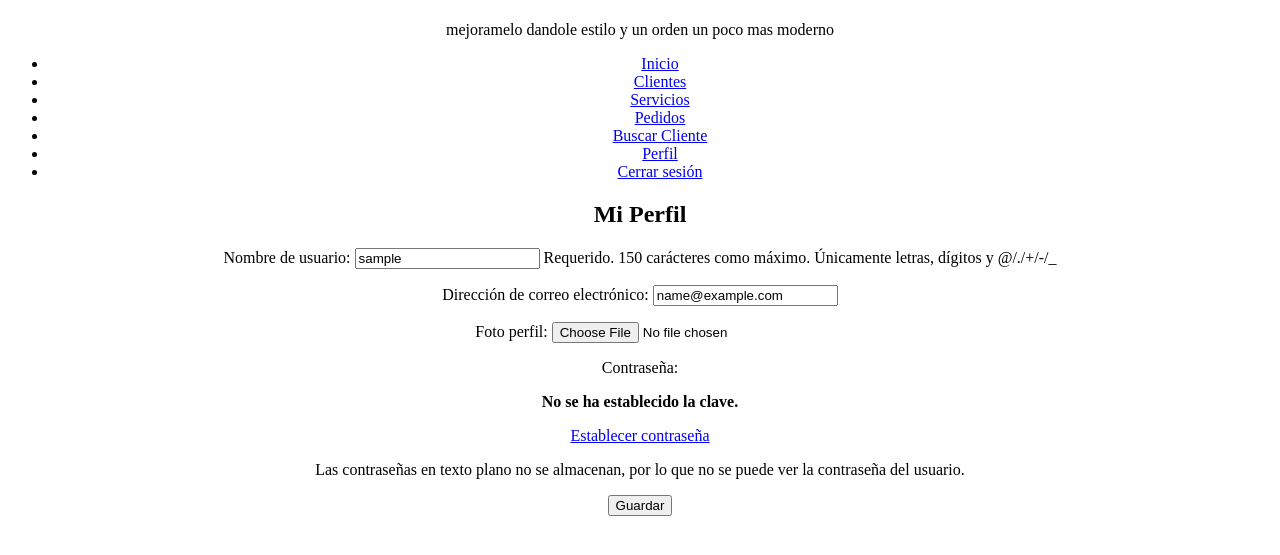
After one commit to TZaRZion/Coderhouse-57830-MiltondelRio, a Django app: page /perfil/ in a window 1280 px wide. The commit adds this page. Shown: the top 555 px of the page. Run offline with Django 5.2, Linux system fonts and the light colour scheme; the visitor is signed in with stand-in values (Sample User, id 1).

Commit message:
agregado de login profile y register

```diff
--- a/project/config/urls.py
+++ b/project/config/urls.py
@@ -16,18 +16,28 @@ Including another URLconf
 """
 from django.contrib import admin
 from django.urls import path
+from django.contrib.auth.views import LogoutView  # Asegúrate de importar LogoutView
+
 from servicios import views
+
+from django.conf import settings
+from django.conf.urls.static import static
 
 urlpatterns = [
     path('admin/', admin.site.urls),
     path("", views.index, name="index"),
-    path("cliente/list/", views.cliente_list, name = "cliente_list"),
-    path("servicio/list/", views.servicio_list, name = "servicio_list"),
-    path("pedido/list/", views.pedido_list, name = "pedido_list"),
-    path("cliente/create/", views.cliente_create, name = "cliente_create"),
-    path("servicio/create/", views.servicio_create, name = "servicio_create"),
-    path("pedido/create/", views.pedido_create, name = "pedido_create"),
+    path("cliente/list/", views.cliente_list, name="cliente_list"),
+    path("servicio/list/", views.servicio_list, name="servicio_list"),
+    path("pedido/list/", views.pedido_list, name="pedido_list"),
+    path("cliente/create/", views.cliente_create, name="cliente_create"),
+    path("servicio/create/", views.servicio_create, name="servicio_create"),
+    path("pedido/create/", views.pedido_create, name="pedido_create"),
     path("buscar/", views.buscar_cliente, name="buscar_cliente"),
+    path('registro/', views.registro_view, name='register'),  # Verifica que 'register' esté aquí
+    path('login/', views.login_view, name='login'),
+    path('perfil/', views.perfil_view, name='perfil'),
+    path('logout/', LogoutView.as_view(), name='logout'),
+]
 
-
-]
+if settings.DEBUG:
+    urlpatterns += static(settings.MEDIA_URL, document_root=settings.MEDIA_ROOT)
--- a/project/servicios/admin.py
+++ b/project/servicios/admin.py
@@ -1,11 +1,7 @@
 from django.contrib import admin
 from .models import Cliente, Servicio, Pedido
 
-
-# admin.site.register(Cliente)
-# admin.site.register(Servicio)
-# admin.site.register(Pedido)
-
+# Registrar modelos en el panel de administración.
 @admin.register(Cliente)
 class ClienteAdmin(admin.ModelAdmin):
     list_display = ("apellido", "nombre", "celular")
--- a/project/servicios/forms.py
+++ b/project/servicios/forms.py
@@ -1,6 +1,6 @@
 from django import forms
-
-from .models import Cliente, Servicio, Pedido
+from django.contrib.auth.forms import UserCreationForm, UserChangeForm
+from .models import Cliente, Servicio, Pedido, Usuario
 
 
 class ClienteForm(forms.ModelForm):
@@ -21,7 +21,7 @@ class ServicioForm(forms.ModelForm):
 
 class PedidoForm(forms.ModelForm):
     cliente = forms.ModelChoiceField(
-        queryset=Servicio.objects.all(), empty_label="Seleccione un cliente"
+        queryset=Cliente.objects.all(), empty_label="Seleccione un cliente"
     )
     servicio = forms.ModelChoiceField(
         queryset=Servicio.objects.filter(disponible=True),
@@ -34,3 +34,13 @@ class PedidoForm(forms.ModelForm):
         widgets = {
             "fecha_entrega": forms.DateTimeInput(attrs={"type": "datetime-local"})
         }
+
+class RegistroForm(UserCreationForm):
+    class Meta:
+        model = Usuario
+        fields = ['username', 'email', 'foto_perfil', 'password1', 'password2']
+
+class PerfilForm(UserChangeForm):
+    class Meta:
+        model = Usuario
+        fields = ['username', 'email', 'foto_perfil']
--- a/project/servicios/models.py
+++ b/project/servicios/models.py
@@ -1,4 +1,5 @@
 from django.db import models
+from django.contrib.auth.models import AbstractUser
 
 
 class Cliente(models.Model):
@@ -39,3 +40,7 @@ class Pedido(models.Model):
 
     def __str__(self) -> str:
         return f"Pedido de {self.servicio.nombre} para {self.cliente.nombre}"
+
+
+class Usuario(AbstractUser):
+    foto_perfil = models.ImageField(upload_to='perfil/', blank=True, null=True)
--- a/project/servicios/templates/servicios/navbar.html
+++ b/project/servicios/templates/servicios/navbar.html
@@ -1,4 +1,31 @@
-<button><a href="{% url 'index' %}">🏡Home</a></button>
-<button><a href="{% url 'cliente_list' %}">Clientes</a></button>
-<button><a href="{% url 'servicio_list' %}">Servicios</a></button>
-<button><a href="{% url 'pedido_list' %}">Pedidos</a></button>
+{% load static %}
+<!DOCTYPE html>
+<html lang="es">
+
+<head>
+    <meta charset="UTF-8">
+    <meta name="viewport" content="width=device-width, initial-scale=1.0">
+    <title>Navbar</title>
+</head> mejoramelo dandole estilo y un orden un poco mas moderno
+
+<body>
+    <nav>
+        <ul>
+            <li><a href="{% url 'index' %}">Inicio</a></li>
+            <li><a href="{% url 'cliente_list' %}">Clientes</a></li>
+            <li><a href="{% url 'servicio_list' %}">Servicios</a></li>
+            <li><a href="{% url 'pedido_list' %}">Pedidos</a></li>
+            <li><a href="{% url 'buscar_cliente' %}">Buscar Cliente</a></li>
+
+            {% if user.is_authenticated %}
+                <li><a href="{% url 'perfil' %}">Perfil</a></li>
+                <li><a href="{% url 'logout' %}">Cerrar sesión</a></li>
+            {% else %}
+                <li><a href="{% url 'login' %}">Iniciar sesión</a></li>
+                <li><a href="{% url 'register' %}">Registrar</a></li>
+            {% endif %}
+        </ul>
+    </nav>
+</body>
+
+</html>
--- /dev/null
+++ b/project/servicios/templates/servicios/profile.html
@@ -0,0 +1,10 @@
+{% extends 'servicios/base.html' %}
+
+{% block main %}
+<h2>Mi Perfil</h2>
+<form method="POST" enctype="multipart/form-data">
+    {% csrf_token %}
+    {{ form.as_p }}
+    <button type="submit">Guardar</button>
+</form>
+{% endblock %}
--- a/project/servicios/views.py
+++ b/project/servicios/views.py
@@ -1,6 +1,12 @@
 from django.shortcuts import render, redirect
 from .models import Cliente, Servicio, Pedido
-from .forms import ClienteForm, PedidoForm, ServicioForm, BuscarClienteForm
+from .forms import ClienteForm, PedidoForm, ServicioForm, BuscarClienteForm, RegistroForm, PerfilForm
+from django.contrib.auth import login, authenticate
+from django.contrib.auth.forms import AuthenticationForm
+from django.contrib.auth.decorators import login_required
+
+
+
 
 def index(request):
     return render(request, "servicios/index.html")
@@ -70,3 +76,42 @@ def buscar_cliente(request):
             resultados = Cliente.objects.filter(nombre__icontains=query)
 
     return render(request, "servicios/buscar_cliente.html", {"form": form, "resultados": resultados})
+
+
+
+
+def registro_view(request):
+    if request.method == 'POST':
+        form = RegistroForm(request.POST, request.FILES)
+        if form.is_valid():
+            form.save()
+            return redirect('login')
+    else:
+        form = RegistroForm()
+    return render(request, 'servicios/register.html', {'form': form})
+
+def login_view(request):
+    if request.method == 'POST':
+        form = AuthenticationForm(request, data=request.POST)
+        if form.is_valid():
+            user = authenticate(
+                username=form.cleaned_data.get('username'),
+                password=form.cleaned_data.get('password')
+            )
+            if user is not None:
+                login(request, user)
+                return redirect('index')
+    else:
+        form = AuthenticationForm()
+    return render(request, 'servicios/login.html', {'form': form})
+
+@login_required
+def perfil_view(request):
+    if request.method == 'POST':
+        form = PerfilForm(request.POST, request.FILES, instance=request.user)
+        if form.is_valid():
+            form.save()
+            return redirect('perfil')
+    else:
+        form = PerfilForm(instance=request.user)
+    return render(request, 'servicios/profile.html', {'form': form})
```
Also changed, not shown: project/config/settings.py (+7 -0 lines), project/servicios/templates/servicios/login.html (added, +10 -0 lines), project/servicios/templates/servicios/register.html (added, +10 -0 lines), project/servicios/migrations/0005_usuario.py (added).
